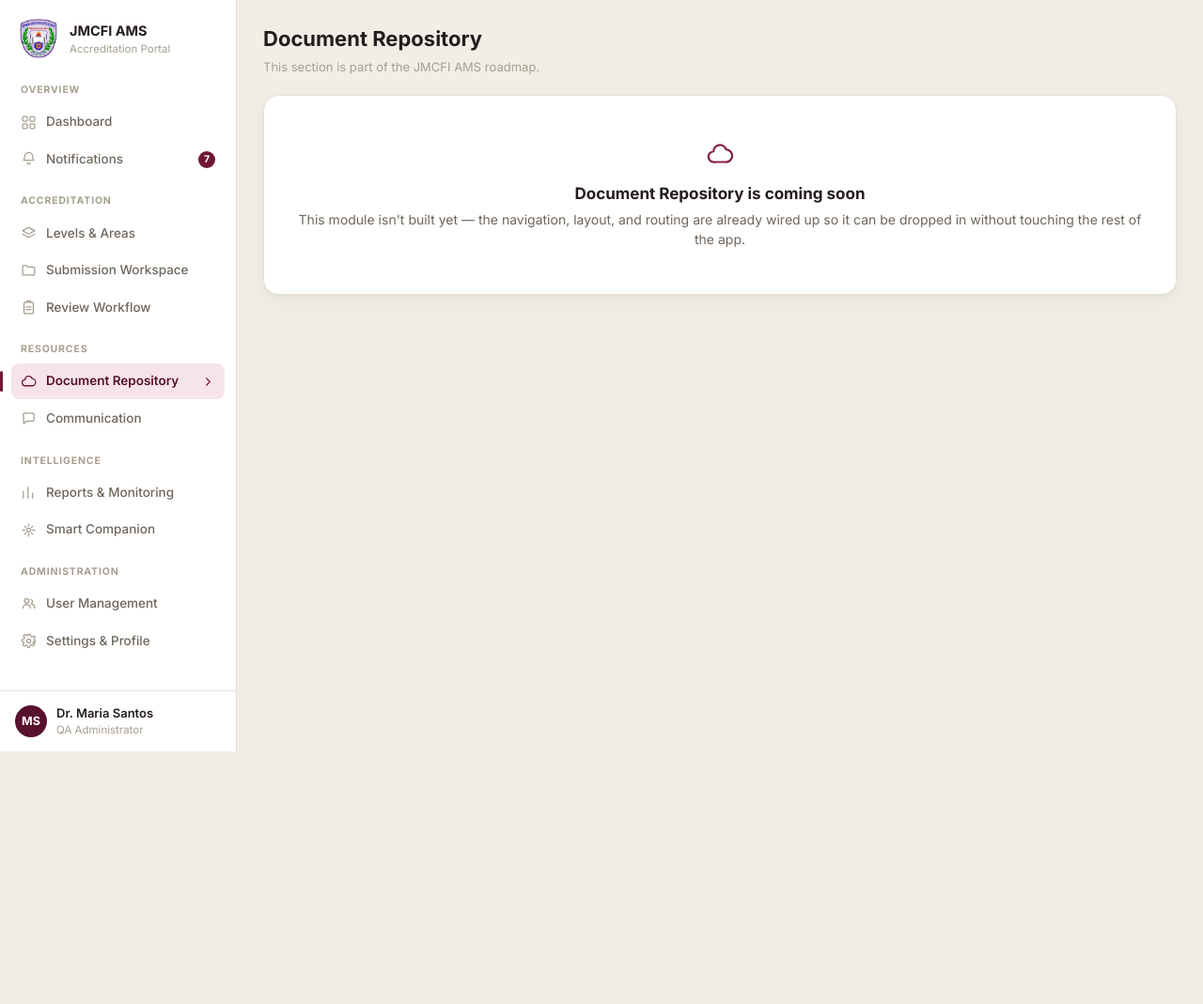
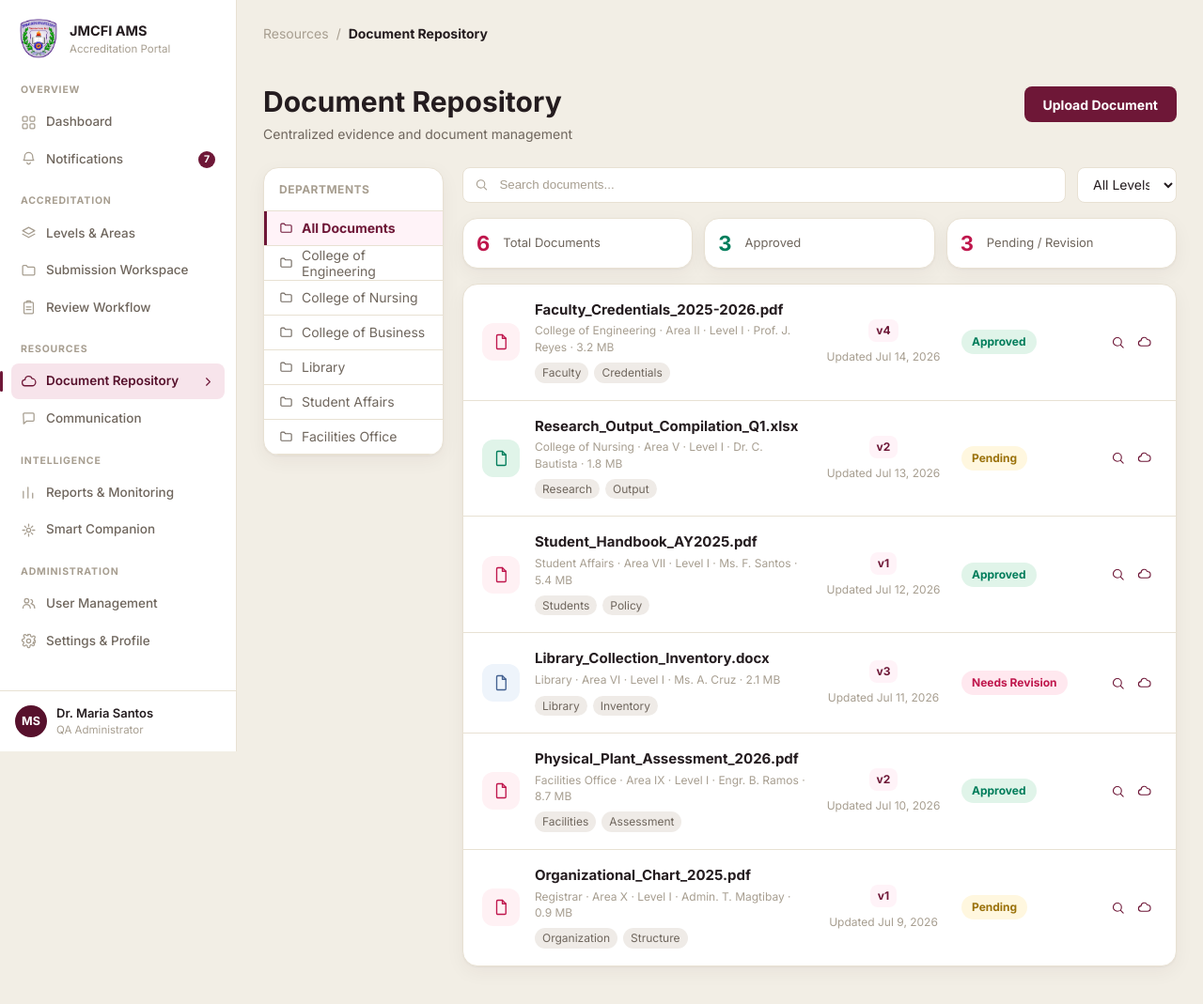
Before and after one commit to Ashhh02/accreditation_management_system, a Django app: page /resources/documents/ in a window 1280 px wide. Shown: the whole page at 94% size. Before the commit the page ends 800 px from the top, so only its background shows below. Run offline with Django 5.2, Linux system fonts and the light colour scheme.

Commit message:
build document repository reference ui

```diff
--- a/resources/templates/resources/document_repository.html
+++ b/resources/templates/resources/document_repository.html
@@ -1,4 +1,92 @@
 {% extends 'base.html' %}
+{% load static nav_extras %}
+
+{% block extra_css %}
+  <link rel="stylesheet" href="{% static 'css/document_repository.css' %}">
+{% endblock %}
+
 {% block content %}
-  {% include 'partials/_placeholder.html' with icon_name='cloud' %}
+  <div class="repo-page">
+    <div class="repo-breadcrumb">
+      <span>Resources</span>
+      <span>/</span>
+      <strong>Document Repository</strong>
+    </div>
+
+    <header class="repo-header">
+      <div>
+        <h1>Document Repository</h1>
+        <p>Centralized evidence and document management</p>
+      </div>
+      <button type="button" class="upload-document-btn">Upload Document</button>
+    </header>
+
+    <section class="repo-layout">
+      <aside class="department-panel">
+        <div class="department-title">Departments</div>
+        <div class="department-list">
+          {% for department in departments %}
+            <button type="button" class="department-item{% if department.active %} is-active{% endif %}">
+              {% icon 'folder' %}
+              <span>{{ department.label }}</span>
+            </button>
+          {% endfor %}
+        </div>
+      </aside>
+
+      <main class="repo-main">
+        <section class="repo-toolbar" aria-label="Document search and filters">
+          <label class="repo-search">
+            {% icon 'search' %}
+            <input type="search" placeholder="Search documents...">
+          </label>
+
+          <select aria-label="Filter by level">
+            <option>All Levels</option>
+          </select>
+        </section>
+
+        <section class="repo-stat-grid" aria-label="Repository summary">
+          {% for stat in repo_stats %}
+            <article class="repo-stat-card">
+              <strong class="tone-{{ stat.tone }}">{{ stat.value }}</strong>
+              <span>{{ stat.label }}</span>
+            </article>
+          {% endfor %}
+        </section>
+
+        <section class="document-list-card">
+          {% for document in documents %}
+            <article class="repo-document-row">
+              <div class="repo-file-icon tone-{{ document.icon_tone }}">
+                {% icon 'file' %}
+              </div>
+
+              <div class="repo-document-copy">
+                <h2>{{ document.name }}</h2>
+                <p>{{ document.department }} · {{ document.details }}</p>
+                <div class="repo-tags">
+                  {% for tag in document.tags %}
+                    <span>{{ tag }}</span>
+                  {% endfor %}
+                </div>
+              </div>
+
+              <div class="repo-document-meta">
+                <span class="version-chip">{{ document.version }}</span>
+                <span>{{ document.updated }}</span>
+              </div>
+
+              <span class="repo-status tone-{{ document.tone }}">{{ document.status }}</span>
+
+              <div class="repo-actions">
+                {% icon 'search' %}
+                {% icon 'cloud' %}
+              </div>
+            </article>
+          {% endfor %}
+        </section>
+      </main>
+    </section>
+  </div>
 {% endblock %}
--- a/resources/views.py
+++ b/resources/views.py
@@ -3,7 +3,99 @@ from django.views.generic import TemplateView
 
 class DocumentRepositoryView(TemplateView):
     template_name = 'resources/document_repository.html'
-    extra_context = {'page_title': 'Document Repository'}
+
+    def get_context_data(self, **kwargs):
+        context = super().get_context_data(**kwargs)
+        departments = [
+            {'label': 'All Documents', 'active': True},
+            {'label': 'College of Engineering', 'active': False},
+            {'label': 'College of Nursing', 'active': False},
+            {'label': 'College of Business', 'active': False},
+            {'label': 'Library', 'active': False},
+            {'label': 'Student Affairs', 'active': False},
+            {'label': 'Facilities Office', 'active': False},
+        ]
+        documents = [
+            {
+                'name': 'Faculty_Credentials_2025-2026.pdf',
+                'department': 'College of Engineering',
+                'details': 'Area II · Level I · Prof. J. Reyes · 3.2 MB',
+                'tags': ['Faculty', 'Credentials'],
+                'version': 'v4',
+                'updated': 'Updated Jul 14, 2026',
+                'status': 'Approved',
+                'tone': 'green',
+                'icon_tone': 'rose',
+            },
+            {
+                'name': 'Research_Output_Compilation_Q1.xlsx',
+                'department': 'College of Nursing',
+                'details': 'Area V · Level I · Dr. C. Bautista · 1.8 MB',
+                'tags': ['Research', 'Output'],
+                'version': 'v2',
+                'updated': 'Updated Jul 13, 2026',
+                'status': 'Pending',
+                'tone': 'gold',
+                'icon_tone': 'green',
+            },
+            {
+                'name': 'Student_Handbook_AY2025.pdf',
+                'department': 'Student Affairs',
+                'details': 'Area VII · Level I · Ms. F. Santos · 5.4 MB',
+                'tags': ['Students', 'Policy'],
+                'version': 'v1',
+                'updated': 'Updated Jul 12, 2026',
+                'status': 'Approved',
+                'tone': 'green',
+                'icon_tone': 'rose',
+            },
+            {
+                'name': 'Library_Collection_Inventory.docx',
+                'department': 'Library',
+                'details': 'Area VI · Level I · Ms. A. Cruz · 2.1 MB',
+                'tags': ['Library', 'Inventory'],
+                'version': 'v3',
+                'updated': 'Updated Jul 11, 2026',
+                'status': 'Needs Revision',
+                'tone': 'rose',
+                'icon_tone': 'blue',
+            },
+            {
+                'name': 'Physical_Plant_Assessment_2026.pdf',
+                'department': 'Facilities Office',
+                'details': 'Area IX · Level I · Engr. B. Ramos · 8.7 MB',
+                'tags': ['Facilities', 'Assessment'],
+                'version': 'v2',
+                'updated': 'Updated Jul 10, 2026',
+                'status': 'Approved',
+                'tone': 'green',
+                'icon_tone': 'rose',
+            },
+            {
+                'name': 'Organizational_Chart_2025.pdf',
+                'department': 'Registrar',
+                'details': 'Area X · Level I · Admin. T. Magtibay · 0.9 MB',
+                'tags': ['Organization', 'Structure'],
+                'version': 'v1',
+                'updated': 'Updated Jul 9, 2026',
+                'status': 'Pending',
+                'tone': 'gold',
+                'icon_tone': 'rose',
+            },
+        ]
+        context.update(
+            {
+                'page_title': 'Document Repository',
+                'departments': departments,
+                'documents': documents,
+                'repo_stats': [
+                    {'label': 'Total Documents', 'value': 6, 'tone': 'rose'},
+                    {'label': 'Approved', 'value': 3, 'tone': 'green'},
+                    {'label': 'Pending / Revision', 'value': 3, 'tone': 'rose'},
+                ],
+            }
+        )
+        return context
 
 
 class CommunicationView(TemplateView):
--- /dev/null
+++ b/static/css/document_repository.css
@@ -0,0 +1,364 @@
+.repo-page {
+  width: 100%;
+}
+
+.repo-breadcrumb {
+  display: flex;
+  align-items: center;
+  gap: 8px;
+  margin-bottom: 46px;
+  color: var(--color-text-faint);
+  font-size: 14px;
+}
+
+.repo-breadcrumb strong {
+  color: var(--color-text);
+}
+
+.repo-header {
+  display: flex;
+  align-items: flex-start;
+  justify-content: space-between;
+  gap: 20px;
+  margin-bottom: 24px;
+}
+
+.repo-header h1 {
+  font-size: 30px;
+  line-height: 1.1;
+}
+
+.repo-header p {
+  margin-top: 8px;
+  color: var(--color-text-muted);
+}
+
+.upload-document-btn {
+  min-height: 38px;
+  padding: 0 20px;
+  border: 0;
+  border-radius: var(--radius-sm);
+  background: var(--maroon-700);
+  color: #fff;
+  font-weight: 700;
+}
+
+.repo-layout {
+  display: grid;
+  grid-template-columns: 192px minmax(0, 1fr);
+  gap: 20px;
+  align-items: start;
+}
+
+.department-panel,
+.document-list-card,
+.repo-stat-card {
+  border: 1px solid var(--color-border);
+  border-radius: var(--radius-lg);
+  background: var(--color-surface);
+  box-shadow: var(--shadow-card);
+}
+
+.department-panel {
+  overflow: hidden;
+}
+
+.department-title {
+  padding: 14px 16px;
+  border-bottom: 1px solid var(--color-border);
+  color: var(--color-text-faint);
+  font-size: 12px;
+  font-weight: 700;
+  letter-spacing: 0.04em;
+  text-transform: uppercase;
+}
+
+.department-list {
+  display: flex;
+  flex-direction: column;
+}
+
+.department-item {
+  display: flex;
+  align-items: center;
+  gap: 9px;
+  min-height: 37px;
+  padding: 0 16px;
+  border: 0;
+  border-bottom: 1px solid var(--color-border);
+  background: transparent;
+  color: var(--color-text-muted);
+  text-align: left;
+}
+
+.department-item .icon {
+  width: 15px;
+  height: 15px;
+  flex-shrink: 0;
+}
+
+.department-item.is-active {
+  background: #fff3f8;
+  color: var(--maroon-700);
+  font-weight: 700;
+  box-shadow: inset 3px 0 0 var(--maroon-700);
+}
+
+.repo-main {
+  min-width: 0;
+}
+
+.repo-toolbar {
+  display: grid;
+  grid-template-columns: minmax(260px, 1fr) 106px;
+  gap: 12px;
+  margin-bottom: 16px;
+}
+
+.repo-search {
+  height: 38px;
+  display: flex;
+  align-items: center;
+  gap: 10px;
+  padding: 0 12px;
+  border: 1px solid var(--color-border);
+  border-radius: var(--radius-sm);
+  background: var(--color-surface);
+  color: var(--color-text-faint);
+}
+
+.repo-search .icon {
+  width: 15px;
+  height: 15px;
+}
+
+.repo-search input {
+  width: 100%;
+  min-width: 0;
+  border: 0;
+  outline: 0;
+  background: transparent;
+  color: var(--color-text);
+}
+
+.repo-search input::placeholder {
+  color: var(--color-text-faint);
+}
+
+.repo-toolbar select {
+  height: 38px;
+  padding: 0 12px;
+  border: 1px solid var(--color-border);
+  border-radius: var(--radius-sm);
+  background: var(--color-surface);
+  color: var(--color-text);
+  font: inherit;
+}
+
+.repo-stat-grid {
+  display: grid;
+  grid-template-columns: repeat(3, minmax(0, 1fr));
+  gap: 12px;
+  margin-bottom: 16px;
+}
+
+.repo-stat-card {
+  min-height: 54px;
+  display: flex;
+  align-items: center;
+  gap: 14px;
+  padding: 14px;
+}
+
+.repo-stat-card strong {
+  font-size: 22px;
+  line-height: 1;
+}
+
+.repo-stat-card span {
+  color: var(--color-text-muted);
+  font-size: 13px;
+}
+
+.tone-green {
+  color: #007d5b;
+}
+
+.tone-gold {
+  color: #9a710a;
+}
+
+.tone-rose {
+  color: #bf164c;
+}
+
+.document-list-card {
+  overflow: hidden;
+}
+
+.repo-document-row {
+  display: grid;
+  grid-template-columns: 40px minmax(0, 1fr) 134px 126px 60px;
+  gap: 16px;
+  align-items: center;
+  min-height: 102px;
+  padding: 18px 26px 18px 20px;
+  border-top: 1px solid var(--color-border);
+}
+
+.repo-document-row:first-child {
+  border-top: 0;
+}
+
+.repo-file-icon {
+  width: 40px;
+  height: 40px;
+  border-radius: 12px;
+  display: flex;
+  align-items: center;
+  justify-content: center;
+}
+
+.repo-file-icon .icon {
+  width: 18px;
+  height: 18px;
+}
+
+.repo-file-icon.tone-rose {
+  background: #fff1f4;
+  color: #bf164c;
+}
+
+.repo-file-icon.tone-green {
+  background: #e0f4e9;
+  color: #007d5b;
+}
+
+.repo-file-icon.tone-blue {
+  background: #eef4fb;
+  color: #446191;
+}
+
+.repo-document-copy h2 {
+  font-size: 15px;
+  line-height: 1.25;
+}
+
+.repo-document-copy p {
+  margin-top: 4px;
+  color: var(--color-text-faint);
+  font-size: 12px;
+}
+
+.repo-tags {
+  display: flex;
+  flex-wrap: wrap;
+  gap: 6px;
+  margin-top: 8px;
+}
+
+.repo-tags span {
+  min-height: 21px;
+  padding: 2px 8px;
+  border-radius: var(--radius-pill);
+  background: #efebe7;
+  color: var(--color-text-muted);
+  font-size: 12px;
+}
+
+.repo-document-meta {
+  display: flex;
+  align-items: center;
+  flex-direction: column;
+  gap: 7px;
+  color: var(--color-text-faint);
+  font-size: 12px;
+  text-align: center;
+}
+
+.version-chip {
+  min-height: 24px;
+  padding: 3px 8px;
+  border-radius: 8px;
+  background: #fff3f8;
+  color: var(--maroon-700);
+  font-weight: 700;
+}
+
+.repo-status {
+  justify-self: start;
+  min-height: 26px;
+  padding: 4px 11px;
+  border-radius: var(--radius-pill);
+  font-size: 12px;
+  font-weight: 700;
+}
+
+.repo-status.tone-green {
+  background: #e0f4e9;
+  color: #007d5b;
+}
+
+.repo-status.tone-gold {
+  background: #fff7df;
+  color: #9a710a;
+}
+
+.repo-status.tone-rose {
+  background: #ffe8ef;
+  color: #bf164c;
+}
+
+.repo-actions {
+  display: flex;
+  align-items: center;
+  justify-content: flex-end;
+  gap: 13px;
+  color: var(--maroon-700);
+}
+
+.repo-actions .icon {
+  width: 15px;
+  height: 15px;
+}
+
+@media (max-width: 1180px) {
+  .repo-layout {
+    grid-template-columns: 1fr;
+  }
+
+  .department-list {
+    display: grid;
+    grid-template-columns: repeat(2, minmax(0, 1fr));
+  }
+}
+
+@media (max-width: 900px) {
+  .repo-document-row {
+    grid-template-columns: 40px minmax(0, 1fr);
+  }
+
+  .repo-document-meta,
+  .repo-status,
+  .repo-actions {
+    grid-column: 2;
+    justify-self: start;
+  }
+}
+
+@media (max-width: 640px) {
+  .repo-breadcrumb {
+    margin-bottom: 28px;
+  }
+
+  .repo-header,
+  .repo-toolbar {
+    grid-template-columns: 1fr;
+    flex-direction: column;
+  }
+
+  .repo-stat-grid,
+  .department-list {
+    grid-template-columns: 1fr;
+  }
+}
```
